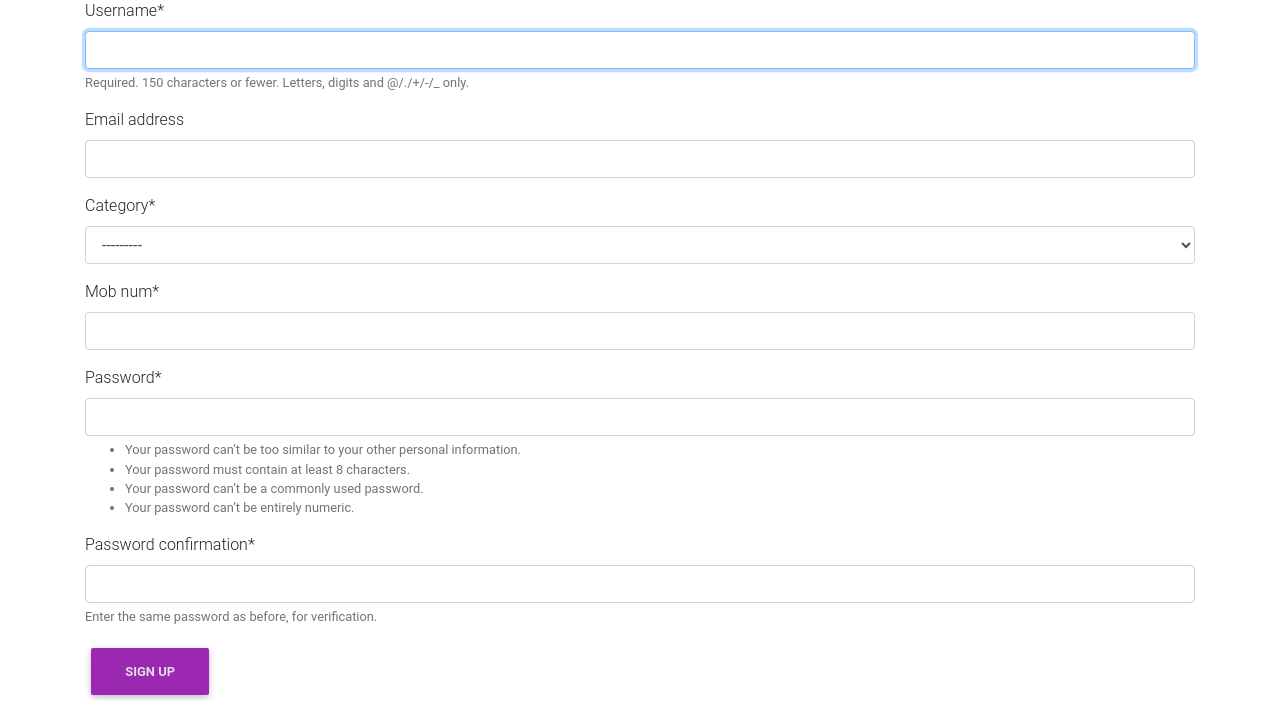
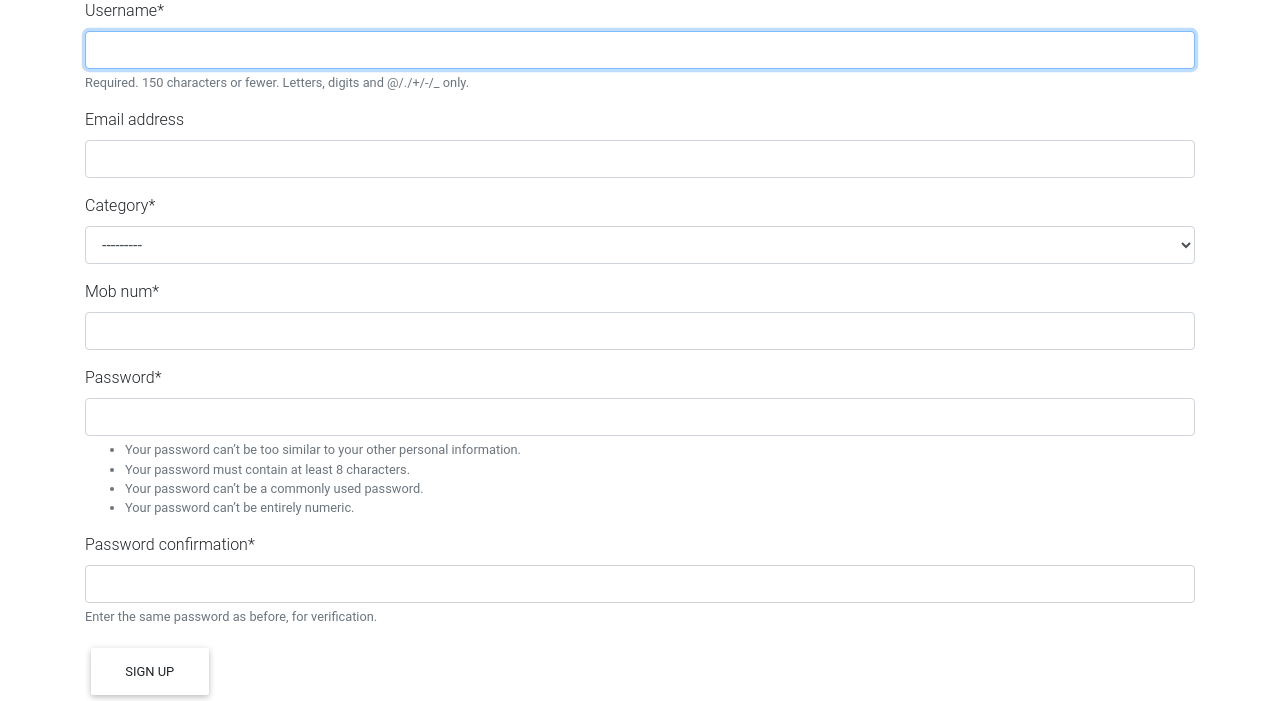
Before and after one commit to cmkishores/real_estate_website, a Django app: page /users/signup/ in a window 1280 px wide. Shown: the part 155-856 px from the top of the page. Run offline with Django 3.2, Linux system fonts and the light colour scheme; some libraries are stand-ins or nearby versions.

Commit message:
Fix sign up not responding

```diff
--- a/templates/signup.html
+++ b/templates/signup.html
@@ -10,12 +10,9 @@
 
 <h1 class="font-weight-bold"> Sign Up </h1>
 
-<forms action="" method = "post"> {% csrf_token %}
-
+<form action=""  method="post">
+	{% csrf_token %}
 	{{ form|crispy }}
-
-	<button class= "btn purple text-light font-weight-bold" type="submit" >Sign Up</button>
-
-</forms>
-
+	<input class="btn white" type="submit" name="Sign Up" value="Sign Up">
+</form>
 {% endblock body %}
```
Also changed, not shown: db.sqlite3, media/images/index_b9I9eni.jpeg (added).
